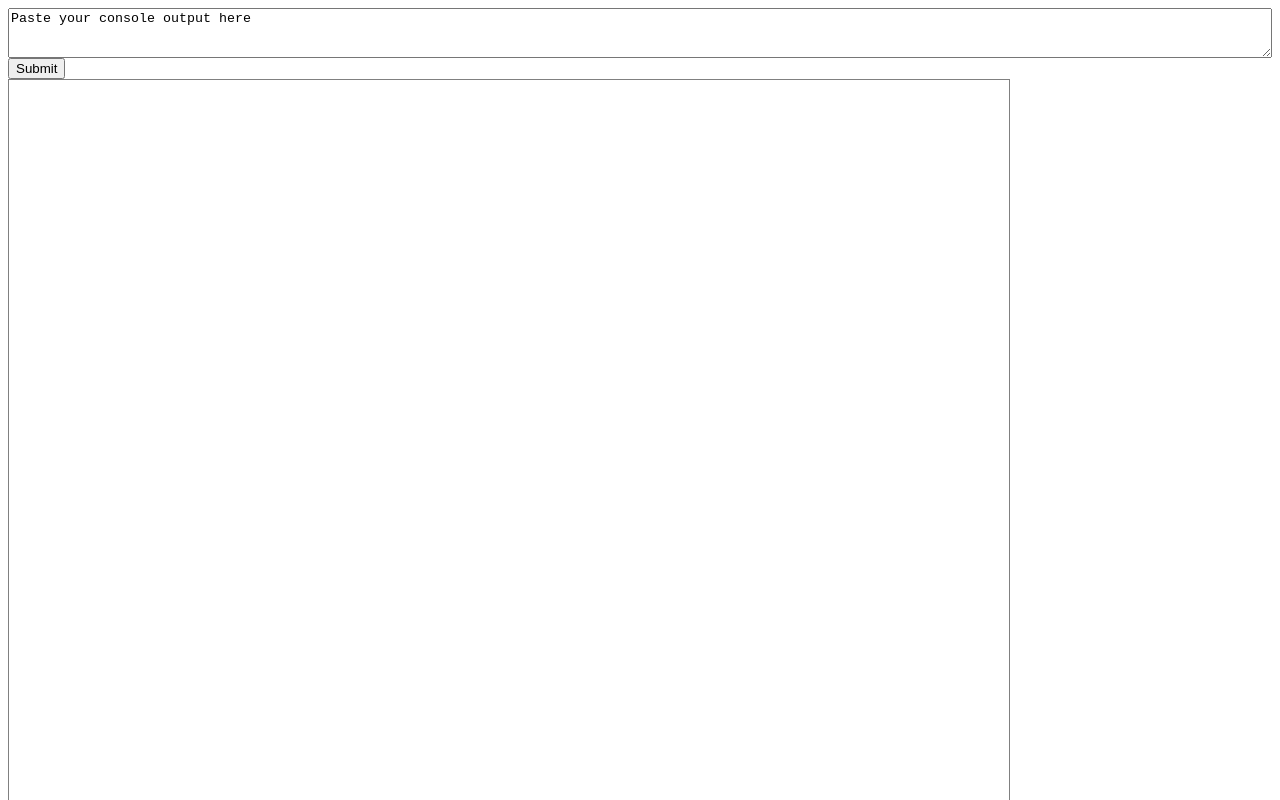
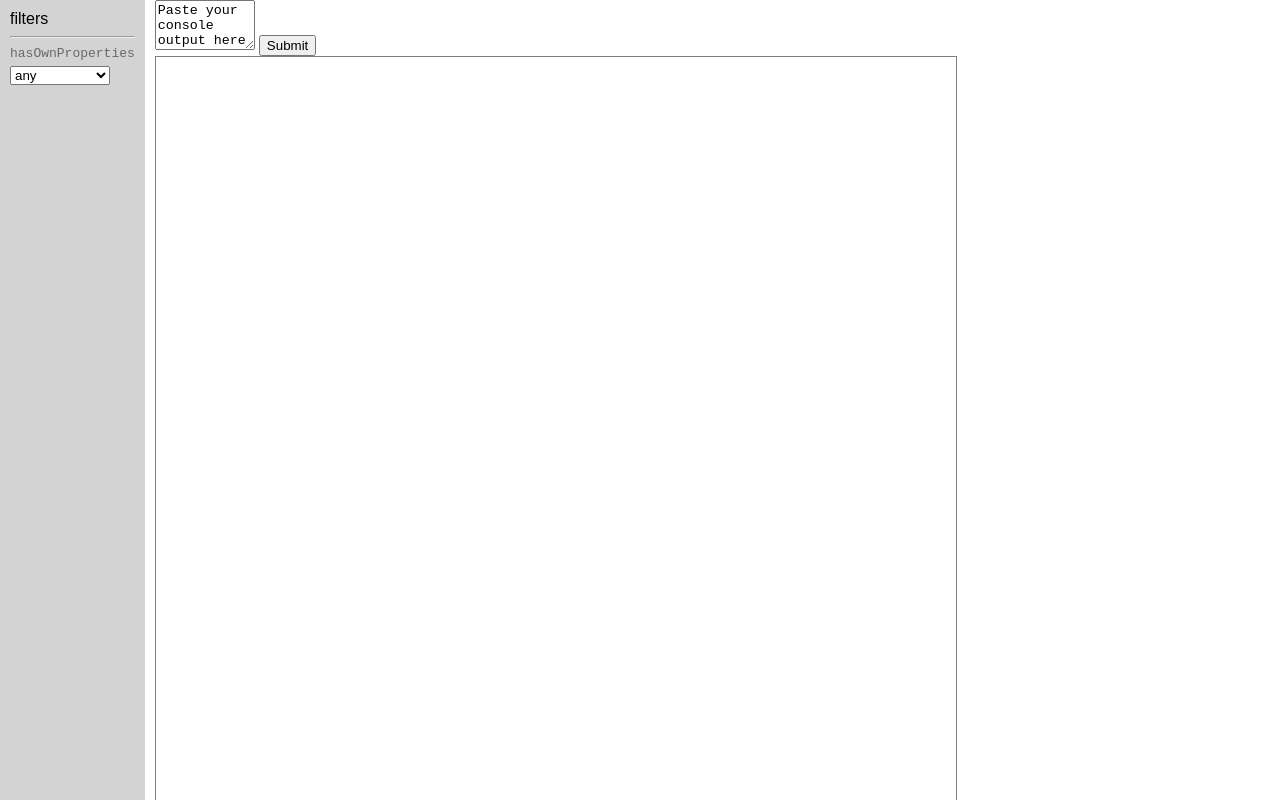
Before and after one commit to samblackmore/espresso-paint, a plain HTML site: page index.html in a window 1280 px wide. Both pictures are taken after a click on the button "Submit". Shown: the top 800 px of the page. Drawn offline with Linux system fonts and the light colour scheme.

Commit message:
adding and populating sidebar

```diff
--- a/index.html
+++ b/index.html
@@ -4,12 +4,16 @@
 </head>
 <body>
 
+  <div id="sidebar">filters<hr>
+    <div id="filters"></div>
+  </div>
+
   <textarea id="dump">Paste your console output here</textarea>
   <button onclick="submit()">Submit</button>
 
   <br>
 
-  <canvas id="myCanvas" width="1000" height="1000" style="border:1px solid gray;">
+  <canvas id="myCanvas" width="800px" height="800px">
   Canvas not supported
   </canvas>
 
--- a/main.js
+++ b/main.js
@@ -5,9 +5,19 @@ Object.prototype.hasOwnProperties = function(arr) {
   });
 }
 
+HTMLSelectElement.prototype.addOption = function(text) {
+  if (this.type === 'select-one') {
+    var option = document.createElement('option');
+    var txt = document.createTextNode(text);
+    option.appendChild(txt);
+    this.appendChild(option);
+  }
+}
+
 var fontSize = 20;
 var canvas = document.getElementById("myCanvas");
 var ctx = canvas.getContext("2d");
+var filters = {};
 
 function submit() {
   var nodeRegex = /\+-*>.+}/g
@@ -34,6 +44,10 @@ function submit() {
         // Do nothing
       }
       obj[key] = val;
+      if (!filters.hasOwnProperty(key))
+        filters[key] = [];
+      if (filters[key].indexOf(val) === -1)
+        filters[key].push(val)
     }
     console.log(name);
     console.log(obj);
@@ -55,4 +69,22 @@ function submit() {
       ctx.fillText(obj['res-name'], obj.x, obj.y - 5);
     }
   }
+  console.log('Filters:');
+  console.log(filters);
+  var sidebar = document.getElementById('filters');
+  sidebar.innerHtml = '';
+  for (var filter in filters) {
+    var dropdown = document.createElement('select');
+    dropdown.className = 'dropdown';
+    dropdown.addOption('any');
+    var options = filters[filter];
+    for (var i = 0; i < options.length; i++) {
+      dropdown.addOption(options[i]);
+    }
+    var name = document.createTextNode(filter);
+    sidebar.appendChild(name);
+    sidebar.appendChild(document.createElement('br'));
+    sidebar.appendChild(dropdown);
+    sidebar.appendChild(document.createElement('br'));
+  }
 }
--- a/theme.css
+++ b/theme.css
@@ -1,5 +1,34 @@
 #dump {
-  width: 100%;
+  width: 100px;
   height: 50px;
   font-family: monospace;
 }
+
+body {
+  margin: 0;
+}
+
+#sidebar {
+  margin: 0 10 0 0;
+  padding: 10;
+  font-family: sans-serif;
+  float: left;
+  height: 100%;
+  background-color: lightgray;
+}
+
+#filters {
+  font-family: monospace;
+  color: dimgray;
+}
+
+#myCanvas {
+  border-color: gray;
+  border-style: solid;
+  border-width: thin;
+}
+
+.dropdown {
+  width: 100px;
+  margin: 5 0 10 0;
+}
```
